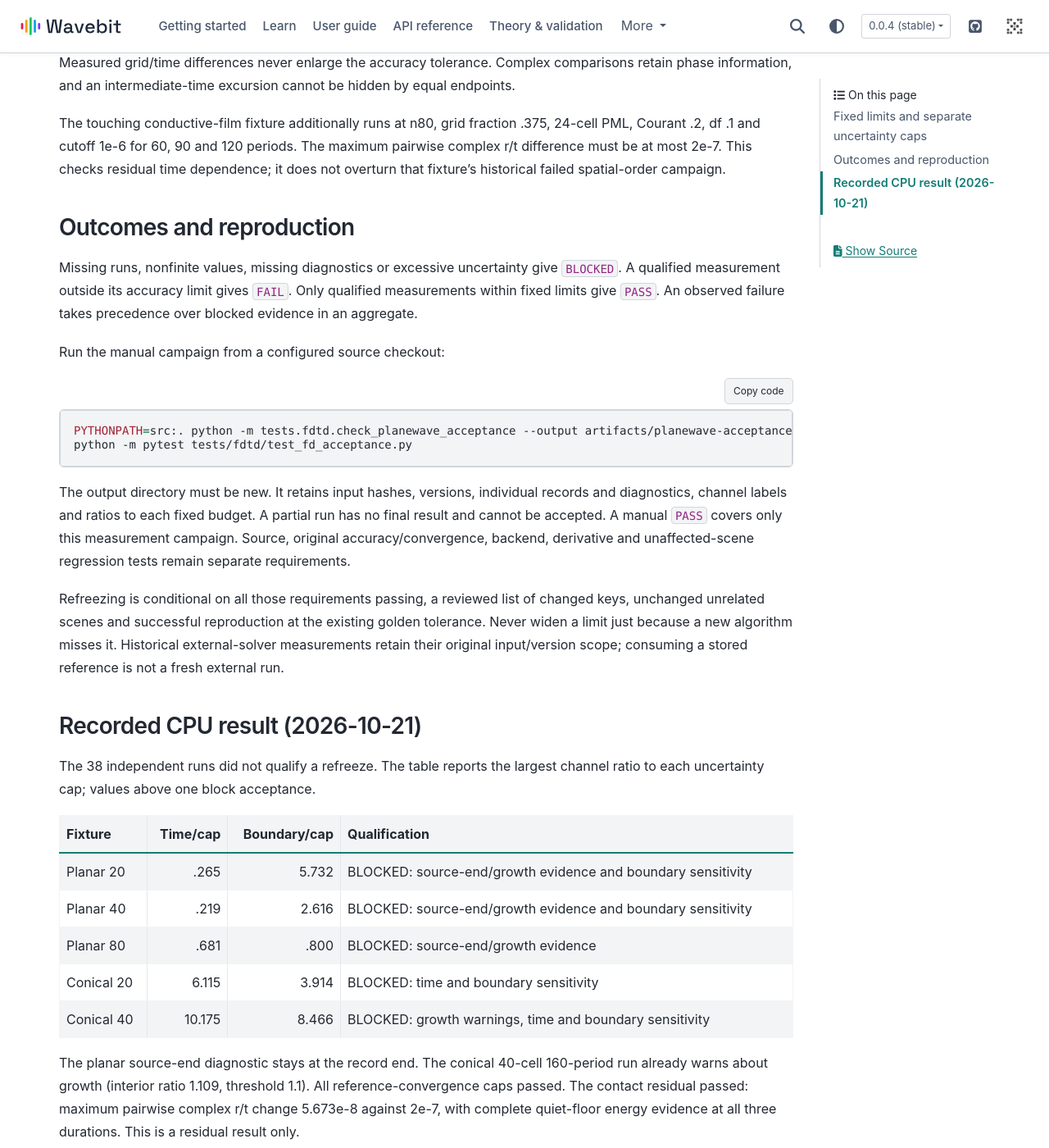
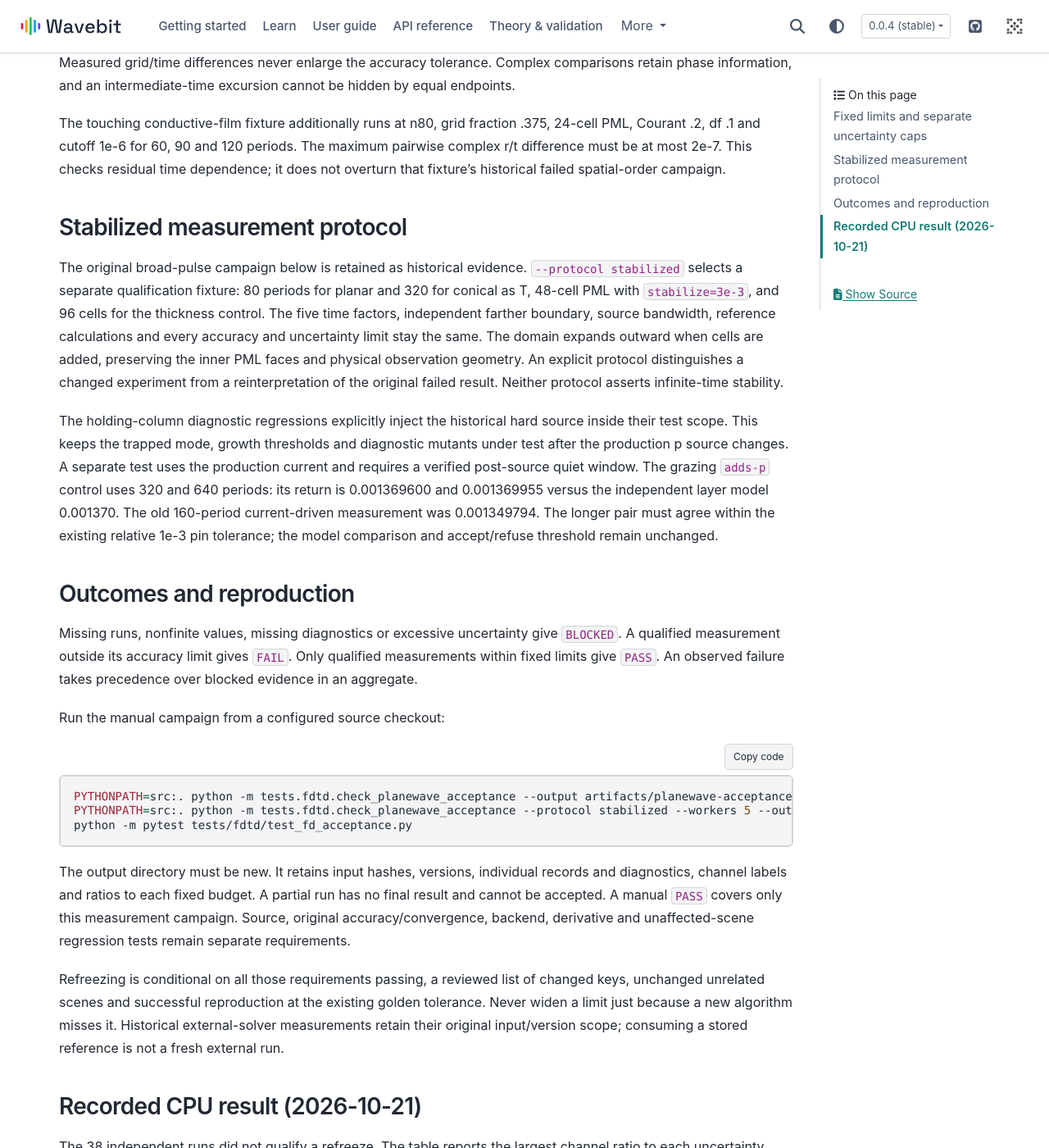
Before and after one commit to fieldalgo/wavebit, a Sphinx documentation site: the page built from docs/validation/fdtd/fd-planewave-acceptance.md, in a window 1280 px wide and 1400 px high, scrolled down 1660 px. Shown: the whole window at 82% size. Built offline with Sphinx 7.4.7 and the PyData theme 0.15.4, drawn with Linux system fonts in a browser that asks for light colours; pages that are not in the unit, such as notebooks, are missing from menus.

Commit message:
Document stabilized qualification and source-specific diagnostic controls
Co-authored-by: Codex <noreply@openai.com>

````diff
--- a/docs/validation/fdtd/fd-planewave-acceptance.md
+++ b/docs/validation/fdtd/fd-planewave-acceptance.md
@@ -72,6 +72,28 @@ The maximum pairwise complex r/t difference must be at most 2e-7. This checks
 residual time dependence; it does not overturn that fixture's historical
 failed spatial-order campaign.
 
+## Stabilized measurement protocol
+
+The original broad-pulse campaign below is retained as historical evidence.
+`--protocol stabilized` selects a separate qualification fixture: 80 periods
+for planar and 320 for conical as T, 48-cell PML with `stabilize=3e-3`, and
+96 cells for the thickness control. The five time factors, independent farther
+boundary, source bandwidth, reference calculations and every accuracy and
+uncertainty limit stay the same. The domain expands outward when cells are
+added, preserving the inner PML faces and physical observation geometry.
+An explicit protocol distinguishes a changed experiment from a reinterpretation
+of the original failed result. Neither protocol asserts infinite-time stability.
+
+The holding-column diagnostic regressions explicitly inject the historical hard
+source inside their test scope. This keeps the trapped mode, growth thresholds
+and diagnostic mutants under test after the production p source changes.
+A separate test uses the production current and requires a verified post-source
+quiet window. The grazing `adds-p` control uses 320 and 640 periods: its return
+is 0.001369600 and 0.001369955 versus the independent layer model 0.001370.
+The old 160-period current-driven measurement was 0.001349794. The longer pair
+must agree within the existing relative 1e-3 pin tolerance; the model comparison
+and accept/refuse threshold remain unchanged.
+
 ## Outcomes and reproduction
 
 Missing runs, nonfinite values, missing diagnostics or excessive uncertainty
@@ -83,6 +105,7 @@ Run the manual campaign from a configured source checkout:
 
 ```sh
 PYTHONPATH=src:. python -m tests.fdtd.check_planewave_acceptance --output artifacts/planewave-acceptance
+PYTHONPATH=src:. python -m tests.fdtd.check_planewave_acceptance --protocol stabilized --workers 5 --output artifacts/planewave-stabilized
 python -m pytest tests/fdtd/test_fd_acceptance.py
 ```
 
````
Also changed, not shown: docs/locales/ko/pages/validation/fdtd/fd-planewave-acceptance.md (+19 -0 lines).
